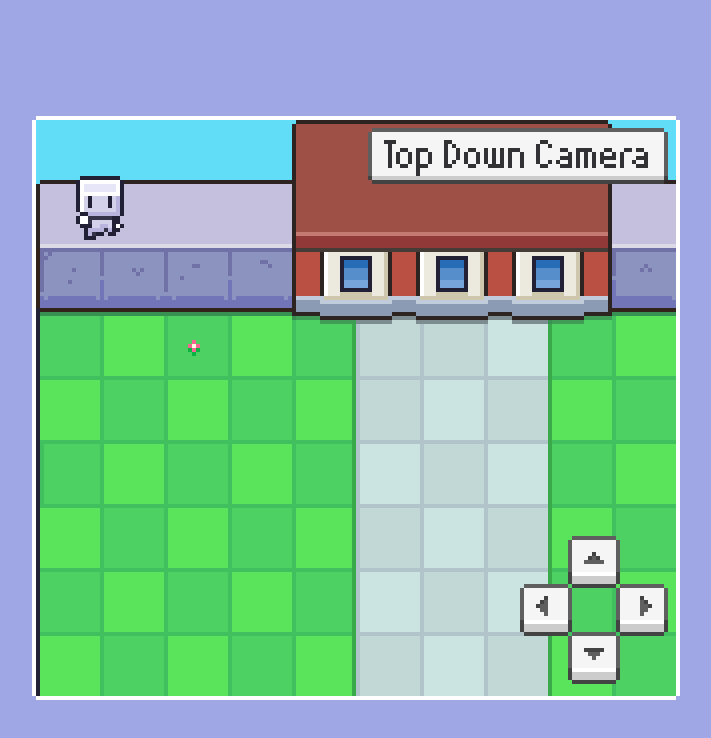
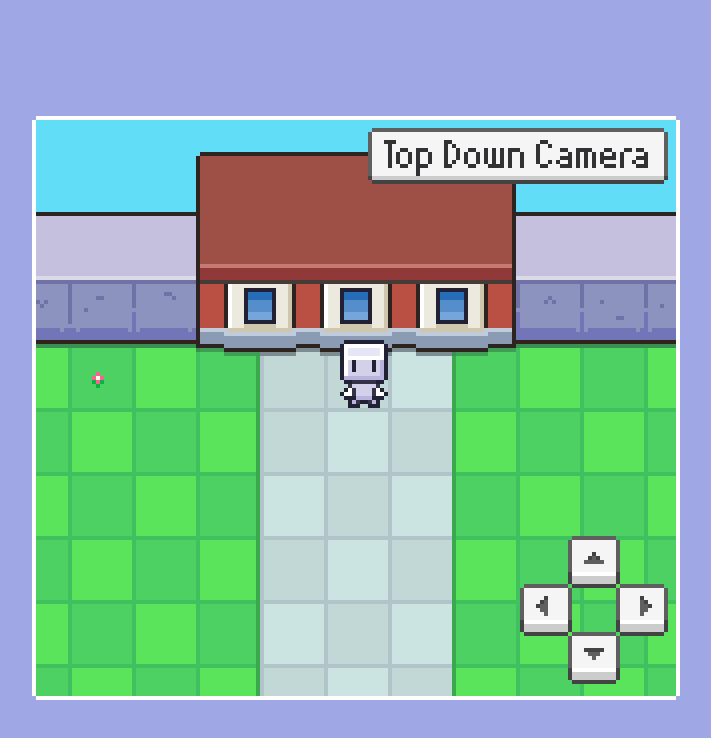
Before and after one commit to cv-bit/top-down-js, a plain HTML site: page index.html in a window 1280 px wide. Shown: the whole page, without its empty margins (284-995 px from the left). Drawn offline with Linux system fonts and the light colour scheme.

Commit message:
update html fix for js bug

```diff
--- a/index.html
+++ b/index.html
@@ -5,7 +5,7 @@
     <meta http-equiv="X-UA-Compatible" content="IE=edge">
     <meta name="viewport" content="width=device-width, initial-scale=1.0">
     <title>Document</title>
-    <link rel="stylesheet" href="./style.css">
+    <link rel="stylesheet" href="/style.css">
 </head>
 <body>
     <!--
@@ -93,6 +93,6 @@ https://youtu.be/H3Fn33lYuE0
 
     </div>
 </div>
-<script src="./script.js" />
+<script src="/script.js"></script>
 </body>
 </html>
```
